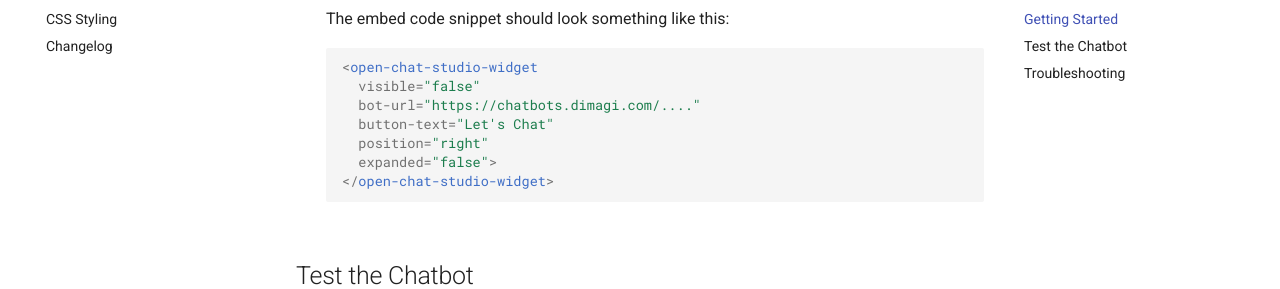
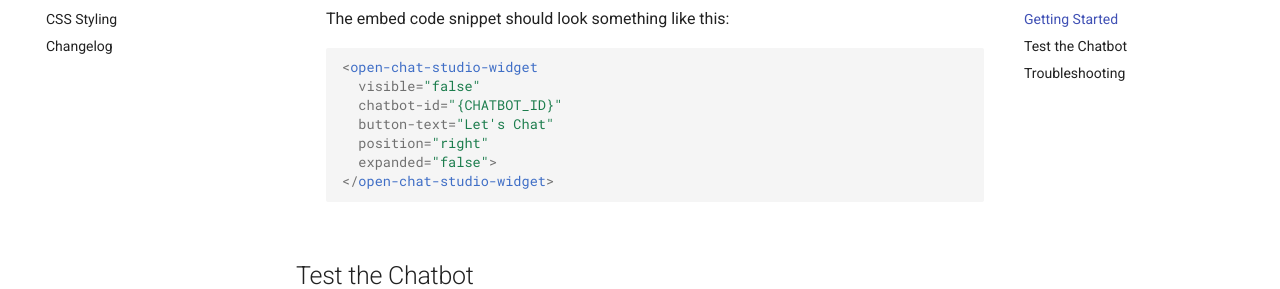
Before and after one commit to dimagi/open-chat-studio-docs, an MkDocs documentation site: the page built from docs/chat_widget/index.md, in a window 1280 px wide and 900 px high, scrolled down 968 px. Shown: the part 164-453 px from the top of the window. Built offline with MkDocs 1.6.1 and Material for MkDocs 9.7.7, drawn with Linux system fonts in a browser that asks for light colours; a script that is not in the unit is left out; comment, search, counter and statistics services are not loaded.

Commit message:
update bot_url to chatbot-id with latest upgrade

````diff
--- a/docs/chat_widget/index.md
+++ b/docs/chat_widget/index.md
@@ -43,7 +43,7 @@ Before embedding, you must create a bot in Open Chat Studio.
       ```html
       <open-chat-studio-widget
         visible="false"
-        bot-url="https://chatbots.dimagi.com/...."
+        chatbot-id="{CHATBOT_ID}"
         button-text="Let's Chat"
         position="right"
         expanded="false">
````
